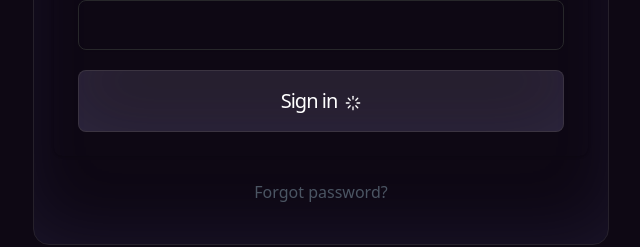
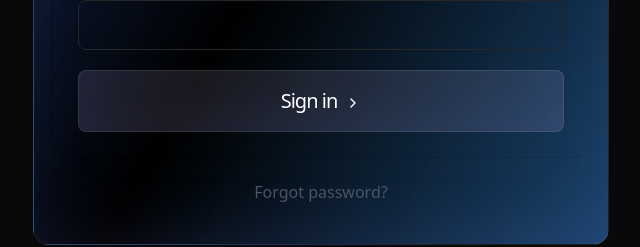
Before and after one commit to AkshitLakhera/PenCraft-Full-Stack-Blogging-Application, a React (Vite) app in the folder frontend/: page /signin in a window 1280 px wide. Shown: the part 534-781 px from the top of the page, without its empty margins (319-959 px from the left). Built offline with nearby package versions, Linux system fonts and the light colour scheme.

Commit message:
sigin / signup ui update

```diff
--- a/frontend/src/components/ui/SignIn.tsx
+++ b/frontend/src/components/ui/SignIn.tsx
@@ -21,6 +21,7 @@ export default function SignIn() {
 
   const handleClose = () => {
     setErrorMessage("");
+    setloading(false);
   };
 
   async function sendRequest() {
@@ -49,8 +50,12 @@ export default function SignIn() {
   const [reset, setReset] = useState(false);
   return (
     <main className="w-full overflow-x-hidden min-h-screen flex flex-col items-center justify-center sm:px-4 relative">
-      <div className="absolute top-0 z-[0] h-screen w-screen bg-purple-950/10 bg-[radial-gradient(ellipse_20%_80%_at_50%_-20%,rgba(120,119,198,0.3),rgba(255,255,255,0))]"></div>
-      <div className="w-full  space-y-6 text-gray-600 sm:max-w-md md:max-w-xl lg:max-w-xl px-5 py-10  rounded-2xl  transform-gpu dark:[border:1px_solid_rgba(255,255,255,.1)] dark:[box-shadow:0_-20px_80px_-20px_#8686f01f_inset]">
+      <div
+        className="absolute top-0 z-[0] h-screen w-screen"
+      ></div>
+      <div style={{
+                background: "linear-gradient(120deg, rgba(49,115,242,0.4) 0%, rgba(0,0,0,10) 50%, rgba(53,155,255,0.4) 100%)",
+            }} className="w-full  space-y-6 text-gray-600 sm:max-w-md md:max-w-xl lg:max-w-xl px-5 py-10  rounded-2xl  transform-gpu dark:[border:1px_solid_rgba(255,255,255,.1)] dark:[box-shadow:0_-20px_80px_-20px_#8686f01f_inset]">
         <div className="text-center">
           <img
             src="https://farmui.com/logo.svg"
@@ -251,7 +256,7 @@ export default function SignIn() {
               disabled={loading}
             >
               Sign in
-              {loading ? (
+              {!loading ? (
                 <ChevronRight className="inline-flex justify-center items-center w-4 h-4 ml-2 group-hover:translate-x-1 duration-300" />
               ) : (
                 <Loader className="inline-flex justify-center items-center w-4 h-4 ml-2 " />
--- a/frontend/src/components/ui/SignUp.tsx
+++ b/frontend/src/components/ui/SignUp.tsx
@@ -59,13 +59,13 @@ export default function SignUp() {
             className="rounded-full"
           />
           <div className=" mt-10 space-y-3">
-            <h3 className="text-white text-3xl md:text-4xl lg:text-5xl font-normal font-geist tracking-tighter">
-              Start growing your business quickly
+            <h3 className="text-white text-3xl md:text-4xl lg:text-6xl font-normal font-geist tracking-tighter">
+              PenCraft
             </h3>
 
             {/* <Separator className="h-px bg-white/20 w-[100px] mr-auto" /> */}
             <p className="text-gray-300 text-md md:text-xl font-geist tracking-tight">
-              Create an account and get access to all features for 30-days, No
+              Create an account and get access to all features , No
               credit card required.
             </p>
             <div className="flex items-center -space-x-2 overflow-hidden">
@@ -104,6 +104,7 @@ export default function SignUp() {
           }
         >
           <div className="absolute  inset-0 opacity-15   w-full bg-transparent  bg-[linear-gradient(to_right,#f0f0f0_1px,transparent_1px),linear-gradient(to_bottom,#f0f0f0_1px,transparent_1px)] bg-[size:6rem_4rem] [mask-image:radial-gradient(ellipse_80%_50%_at_50%_0%,#000_70%,transparent_110%)]"></div>
+
           <img
             className="absolute inset-x-0 -top-20 opacity-25 "
             src={
```
